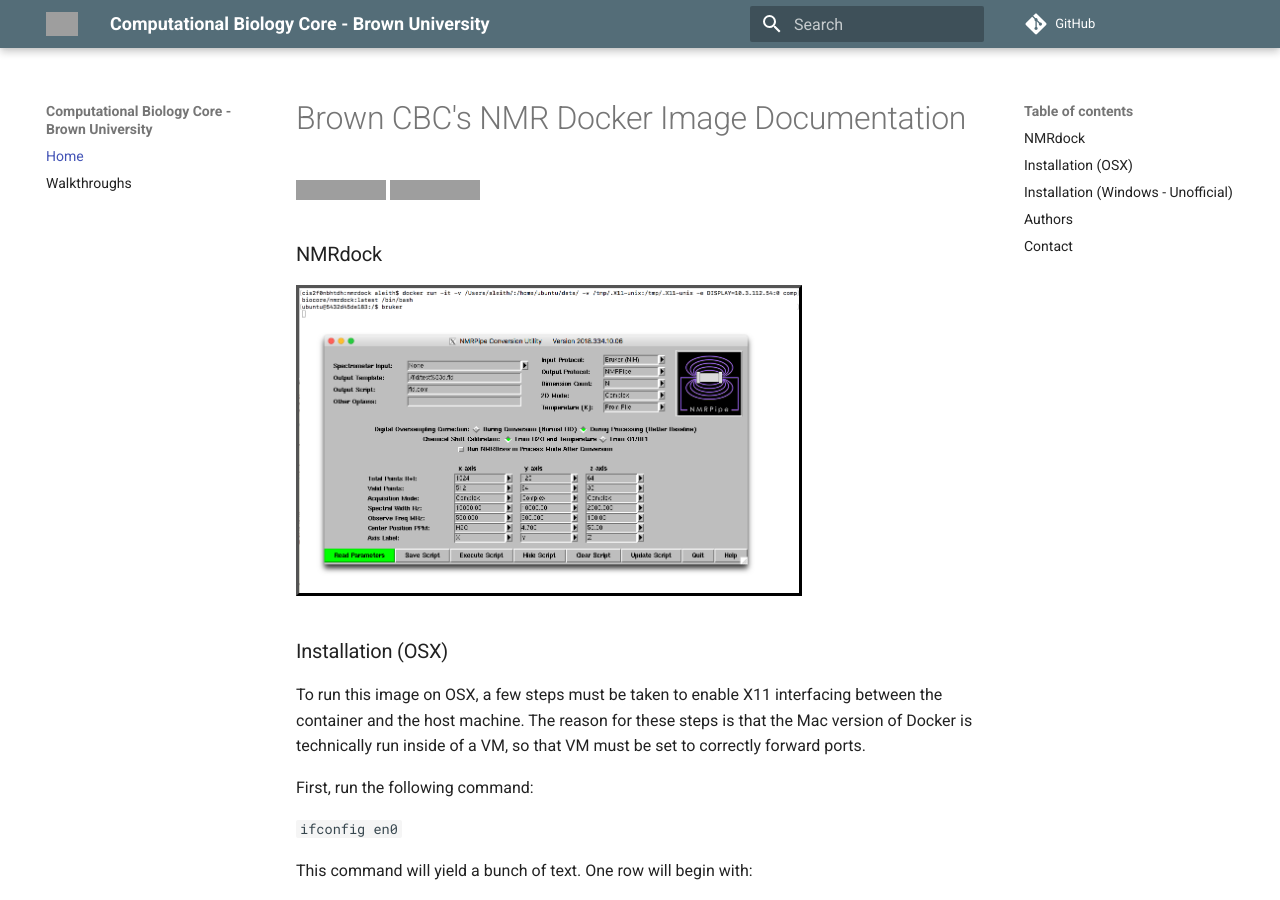
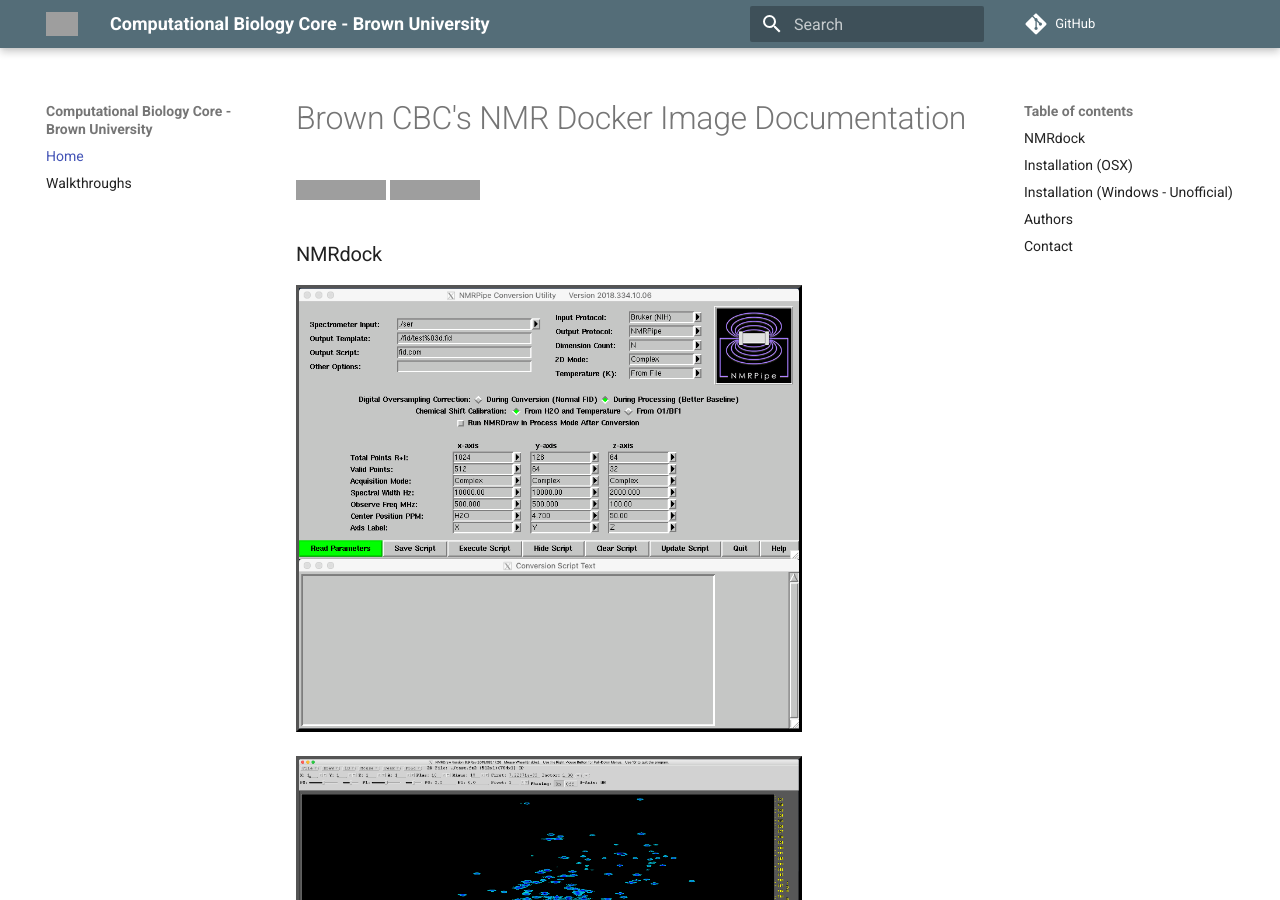
Before and after one commit to compbiocore/nmrdock, an MkDocs documentation site: the page built from docs/index.md, in a window 1280 px wide and 900 px high. Built offline with MkDocs 1.6.1 and Material for MkDocs 9.7.7, drawn with Linux system fonts in a browser that asks for light colours; comment, search, counter and statistics services are not loaded; grey boxes are pictures that could not be loaded.

Commit message:
added images to page

```diff
--- a/docs/index.md
+++ b/docs/index.md
@@ -7,9 +7,12 @@
 
 
 
-<a href="https://github.com/compbiocore/nmrdock/raw/master/docs/assets/docker_bruker.png"><img src="https://github.com/compbiocore/nmrdock/raw/master/docs/assets/docker_bruker.png" width="506" height="308" style="border: #000000 3px outset;"></a>
 
+<a href="https://github.com/compbiocore/nmrdock/raw/master/docs/assets/docker_bruker.png"><img src="https://github.com/compbiocore/nmrdock/raw/master/docs/assets/brukerScreenShot.png" width="506" height="308" style="border: #000000 3px outset;"></a>
 
+<a href="https://github.com/compbiocore/nmrdock/raw/master/docs/assets/docker_bruker.png"><img src="https://github.com/compbiocore/nmrdock/raw/master/docs/assets/bruker2DnmrDraw.png" width="506" height="308" style="border: #000000 3px outset;"></a>
+
+<a href="https://github.com/compbiocore/nmrdock/raw/master/docs/assets/docker_bruker.png"><img src="https://github.com/compbiocore/nmrdock/raw/master/docs/assets/varianScreenShot.png" width="506" height="308" style="border: #000000 3px outset;"></a>
 
 
 
```
Also changed, not shown: 1 other file.
